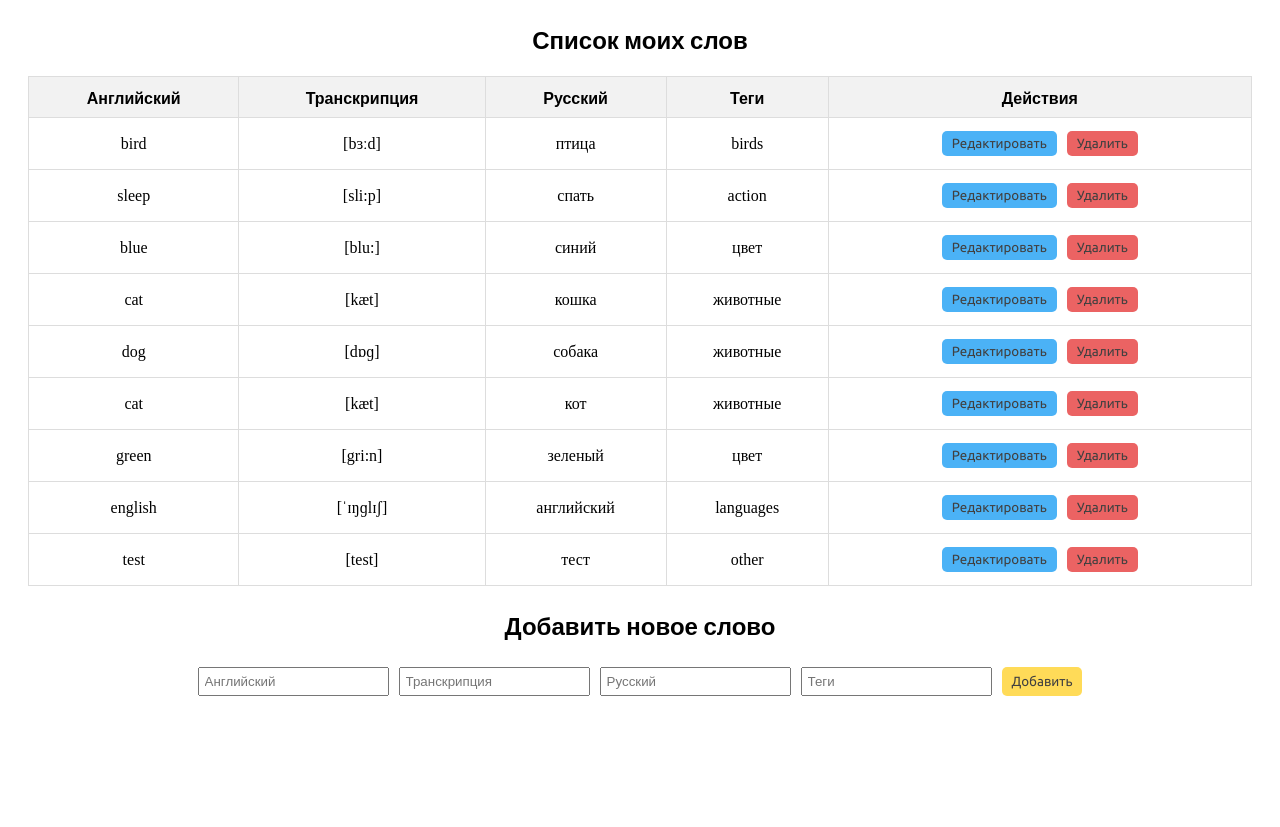
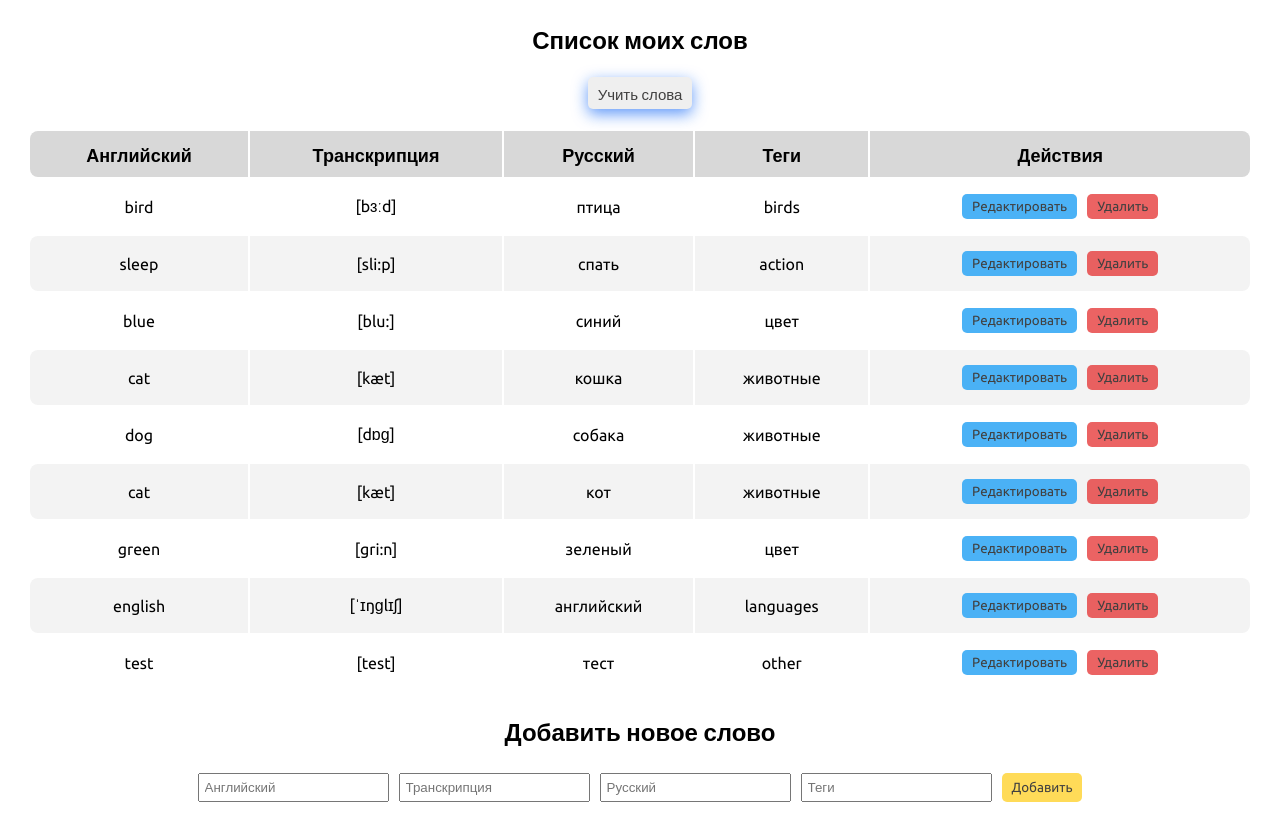
Before and after one commit to AlinaChertushkina/Flashcards-app, a React app: page / in a window 1280 px wide. Before the commit the page ends 800 px from the top, so only its background shows below. Built offline with nearby package versions, Linux system fonts and the light colour scheme.

Commit message:
made cards out of table

```diff
--- a/public/index.html
+++ b/public/index.html
@@ -2,7 +2,13 @@
 <html lang="ru">
   <head>
     <meta charset="UTF-8" />
-    <title>Flashcards</title>
+    <link
+      rel="icon"
+      href="../src/presentation/assets/images/icon.png"
+      type="image/png"
+    />
+    <meta name="viewport" content="width=device-width, initial-scale=1.0" />
+    <title>Learn Languages</title>
   </head>
   <body>
     <div id="app"></div>
--- a/src/presentation/App.js
+++ b/src/presentation/App.js
@@ -2,6 +2,7 @@ import React, { useState, useEffect } from 'react';
 import './App.scss';
 import { data } from './data/data';
 import './assets/styles/buttons.scss';
+import { WordCard } from './WordCard';
 
 function App() {
   const [words, setWords] = useState(data);
@@ -24,7 +25,7 @@ function App() {
     setEditingId(null); // Обнуление editingId
   };
 
-  // Функция обработки новых слов или одновления существующих
+  // Функция обработки новых слов или обновления существующих
   const handleSave = () => {
     // Если editingId равен нулю, это значит, то мы добавляем новое слово
     if (editingId === null) {
@@ -45,13 +46,32 @@ function App() {
     setEditingId(null);
   };
 
-  // Хук useEffect для проведения действий, когда массив words меняется
+  // Хук для проведения действий, когда массив words меняется
   useEffect(() => {}, [words]);
 
-  // Создаем таблицу со словами транскрипцией и кнопками
+  const [showCards, setShowCards] = useState(false);
+
+  const handleLearnWords = () => {
+    setShowCards(true);
+  };
+
+  // Создаем таблицу со словами, транскрипцией и кнопками
   return (
     <div className="App">
       <h1>Список моих слов</h1>
+      {!showCards && (
+        <button className="learn-words-btn" onClick={handleLearnWords}>
+          Учить слова
+        </button>
+      )}
+      {showCards && (
+        <div className="word-cards">
+          {words.map((word) => (
+            <WordCard key={word.id} word={word} />
+          ))}
+        </div>
+      )}
+      {!showCards && (
         <table className="word-table">
           <thead>
             <tr>
@@ -84,7 +104,10 @@ function App() {
                       type="text"
                       value={newWord.transcription}
                       onChange={(e) =>
-                      setNewWord({ ...newWord, transcription: e.target.value })
+                        setNewWord({
+                          ...newWord,
+                          transcription: e.target.value,
+                        })
                       }
                     />
                   ) : (
@@ -148,6 +171,7 @@ function App() {
             ))}
           </tbody>
         </table>
+      )}
       <h2>Добавить новое слово</h2>
       <div className="word-form">
         <input
--- /dev/null
+++ b/src/presentation/WordCard.js
@@ -0,0 +1,29 @@
+import React, { useState } from 'react';
+import './App.scss';
+import './WordCard.scss';
+
+function WordCard({ word }) {
+  const [showTranslation, setShowTranslation] = useState(false); // состояние для показа/скрытия перевода
+
+  const handleShowTranslation = () => {
+    setShowTranslation(true);
+  };
+
+  return (
+    <div className="word-card">
+      <div className="word">{word.english}</div>
+      <div className="transcription">{word.transcription}</div>
+      {showTranslation && <div>{word.russian}</div>}
+      {!showTranslation && (
+        <button
+          className="show-translation-btn"
+          onClick={handleShowTranslation}
+        >
+          Показать перевод
+        </button>
+      )}
+    </div>
+  );
+}
+
+export { WordCard };
--- /dev/null
+++ b/src/presentation/WordCard.scss
@@ -0,0 +1,36 @@
+@import './assets/styles/colors.scss';
+
+.word-cards {
+  display: flex;
+  flex-direction: column;
+  align-items: center;
+}
+
+.word-card {
+  width: 20%;
+  height: 60%;
+  border: 1px solid #ccc;
+  border-radius: 5px;
+  padding: 10px;
+  margin-bottom: 10px;
+  background-color: $card-background;
+}
+
+.word {
+  font-size: 30px;
+  font-weight: bold;
+  margin-bottom: 10px;
+}
+
+.show-translation-btn {
+  background-color: $show-translation-btn;
+  color: #fff;
+  border: none;
+  border-radius: 5px;
+  padding: 5px 10px;
+  cursor: pointer;
+}
+
+.show-translation-btn:hover {
+  background-color: $show-translation-btn-hover;
+}
--- a/src/presentation/assets/styles/buttons.scss
+++ b/src/presentation/assets/styles/buttons.scss
@@ -31,3 +31,16 @@ button {
 .cancel-btn {
   background-color: $cancel-button;
 }
+
+.learn-words-btn {
+  box-shadow: 0 5px 15px 0 rgba(11, 97, 246, 0.648);
+  transition: 0.5s;
+  font-family: $headings;
+  font-size: $padding-thead;
+  margin-bottom: 20px;
+}
+
+.learn-words-btn:hover {
+  transform: translate(0, -3px);
+  box-shadow: 0 20px 40px 0 rgba(11, 99, 246, 1);
+}
--- a/src/presentation/assets/styles/colors.scss
+++ b/src/presentation/assets/styles/colors.scss
@@ -6,5 +6,11 @@ $cancel-button: rgb(245, 56, 56);
 
 $text-color: #414040;
 
-$table-border-color: #ddd;
 $word-table-color: #f2f2f2;
+
+$word-table-background: #d8d8d8;
+$even-child-background: #f3f3f3;
+
+$card-background: #e5e4e4;
+$show-translation-btn: rgb(105, 216, 188);
+$show-translation-btn-hover: rgb(73, 150, 130);
--- a/src/presentation/assets/styles/sizes.scss
+++ b/src/presentation/assets/styles/sizes.scss
@@ -3,8 +3,6 @@ $h-size: 24px; //для заголовка h1 и h2
 $margin-top: 20px; //для margin-top и margin у App
 
 $width: 100%; //ширина таблицы
-
-$border: 1px; //граница таблицы
 
 $margin-input: 5px; //margin для поля input
 $padding-input: 5px; //padding для поля input
@@ -12,3 +10,7 @@ $padding-input: 5px; //padding для поля input
 $padding-table: 8px; //padding для таблицы
 
 $padding-button: 10px; //еще один padding для кнопки
+
+$padding-thead: 15px; //используется в таблице
+
+$table-heading: 18px; //заголовки таблицы
--- a/src/presentation/assets/styles/tableStyle.scss
+++ b/src/presentation/assets/styles/tableStyle.scss
@@ -1,17 +1,50 @@
+/*Общий стиль таблицы*/
 .word-table {
   width: $width;
-  border-collapse: collapse;
-  margin-top: $margin-top;
+  border: none;
+  margin-bottom: $margin-top;
 }
 
-.word-table th,
-.word-table td {
-  border: $border solid $table-border-color;
-  padding: $padding-table;
+/*Стиль шапки таблицы*/
+.word-table thead th {
+  font-weight: bold;
   text-align: center;
+  font-family: $headings;
+  border: none;
+  padding: $padding-button $padding-thead;
+  background: $word-table-background;
+  font-size: $table-heading;
 }
 
-.word-table th {
-  background-color: $word-table-color;
-  font-family: $headings;
+/*Скругление левого верхнего угла заголовка*/
+.word-table thead tr th:first-child {
+  border-radius: $padding-table 0 0 $padding-table;
 }
+
+/*Cкругление правого верхнего угла заголовка*/
+.word-table thead tr th:last-child {
+  border-radius: 0 $padding-table $padding-table 0;
+}
+
+/* Стили ячеек таблицы */
+.word-table tbody td {
+  text-align: center;
+  border: none;
+  font-family: $words;
+  padding: $padding-button $padding-thead;
+}
+
+/*Стили четных строк таблицы*/
+.word-table tbody tr:nth-child(even) {
+  background: $even-child-background;
+}
+
+/*Скругление левого нижнего угла ячейки*/
+.word-table tbody tr td:first-child {
+  border-radius: $padding-table 0 0 $padding-table;
+}
+
+/*Скругление правого нижнего угла ячейки*/
+.word-table tbody tr td:last-child {
+  border-radius: 0 $padding-table $padding-table 0;
+}
```
Also changed, not shown: src/presentation/assets/images/icon.png (added). Lines whose indentation alone changed are shown as unchanged.
